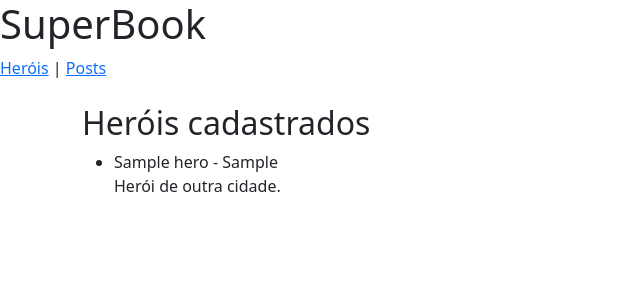
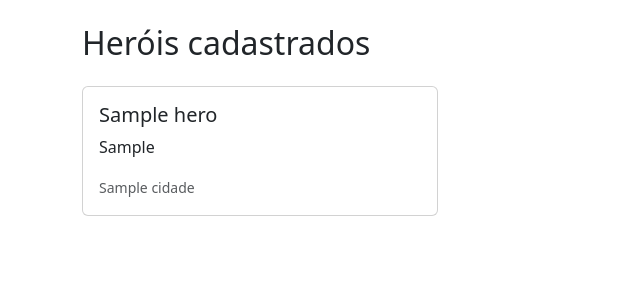
Before and after one commit to andersonfontes/superbook, a Django app: template heroes/templates/heroes/lista_herois.html in a window 1280 px wide. Shown: the top 300 px of the page, without its empty margins (0-640 px from the left). Run offline with Django 3.2, Linux system fonts and the light colour scheme; the template is opened without the code that fills it: most values are stand-ins (such as "Sample title", 1, 10 or a date in 2020); some libraries are stand-ins or nearby versions.

Commit message:
adicionado bootstrap - editado base e listaherois.html

```diff
--- a/heroes/templates/base.html
+++ b/heroes/templates/base.html
@@ -1,19 +1,22 @@
-
+{% load static %}
 <!DOCTYPE html>
 <html>
 <head>
-    <title>{% block title %}SuperBook{% endblock %}</title>
-    {% load static %}
-    <link rel="stylesheet" href="{% static 'css/bootstrap.min.css' %}">
+  <title>{% block title %}SuperBook{% endblock %}</title>
+
+  <!-- Bootstrap 5 CSS via CDN -->
+  <link href="https://cdn.jsdelivr.net/npm/bootstrap@5.3.3/dist/css/bootstrap.min.css" rel="stylesheet">
+
 </head>
 <body>
-    <header>
-        <h1>SuperBook</h1>
-        {% include "partials/menu.html" %}
-    </header>
 
-    <main class="container mt-4">
-        {% block content %}{% endblock %}
-    </main>
+  <!-- Conteúdo dinâmico -->
+  <main class="container mt-4">
+    {% block content %}{% endblock %}
+  </main>
+
+  <!-- Bootstrap 5 JS via CDN -->
+  <script src="https://cdn.jsdelivr.net/npm/bootstrap@5.3.3/dist/js/bootstrap.bundle.min.js"></script>
+
 </body>
 </html>
--- a/heroes/templates/heroes/lista_herois.html
+++ b/heroes/templates/heroes/lista_herois.html
@@ -11,23 +11,23 @@
     {% block title %}Lista de Heróis{% endblock %}
 
     {% block content %}
-    <h2>Heróis cadastrados</h2>
-    <ul>
+    <h2 class="mb-4">Heróis cadastrados</h2>
+
+    <div class="row">
         {% for hero in herois %}
-        <li>
-            {{ hero.codinome }} - {{ hero.poder_principal }}
-
-            {% if hero.cidade == "Nova York" %}
-            <p>Este herói protege Nova York!</p>
-            {% else %}
-            <p>Herói de outra cidade.</p>
-            {% endif %}
-        </li>
+        <div class="col-md-4">
+            <div class="card mb-3">
+                <div class="card-body">
+                    <h5 class="card-title">{{ hero.codinome }}</h5>
+                    <p class="card-text">{{ hero.poder_principal }}</p>
+                    <small class="text-muted">{{ hero.cidade }}</small>
+                </div>
+            </div>
+        </div>
         {% empty %}
-        <li>Nenhum herói cadastrado.</li>
+        <p>Nenhum herói encontrado.</p>
         {% endfor %}
-    </ul>
-
+    </div>
     {% endblock %}
 
 </body>
```
Also changed, not shown: aulas/Aula_Capitulo4_Templates.md (+17 -4 lines).
